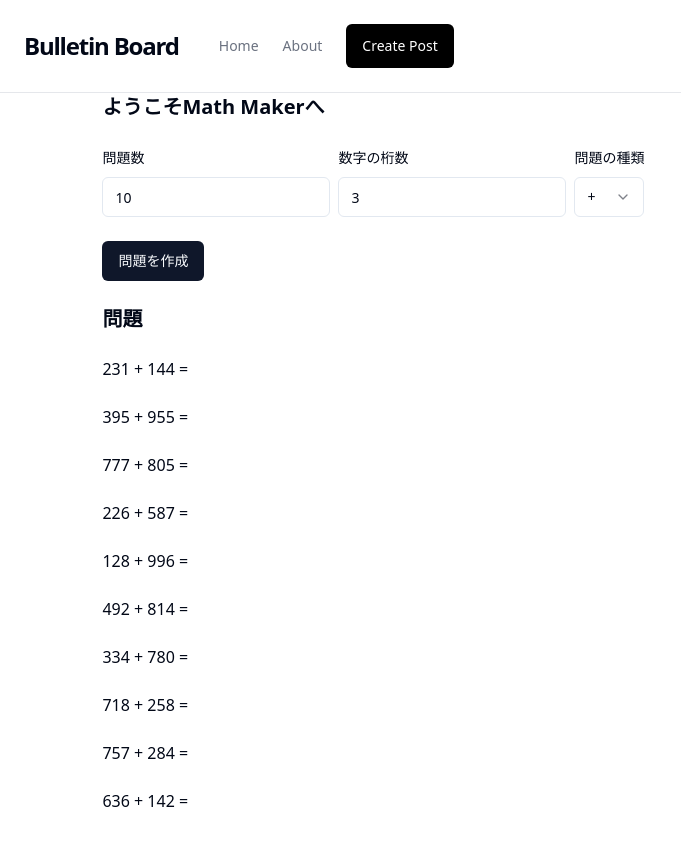
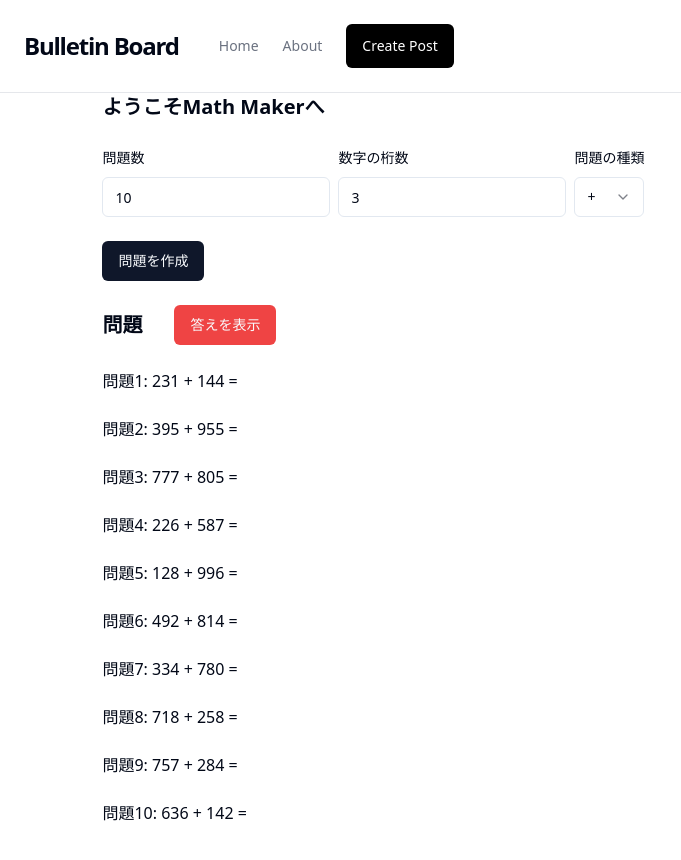
Before and after one commit to likuor/math-maker, a Next.js app: page / in a window 1280 px wide. Both pictures are taken after a click on the button "問題を作成". Shown: the top 860 px of the page, without its empty margins (0-681 px from the left). Built offline with nearby package versions, Linux system fonts and the light colour scheme.

Commit message:
add: showing answers functions

```diff
--- a/components/feature/form/MathForm.tsx
+++ b/components/feature/form/MathForm.tsx
@@ -108,9 +108,10 @@ export function MathForm({ setQuestions }: Props) {
                     <SelectItem value='1'>-</SelectItem>
                     <SelectItem value='2'>×</SelectItem>
                     <SelectItem value='3'>÷</SelectItem>
-                    <SelectItem value='4'>+と-</SelectItem>
+                    {/* TODO 活性化させる */}
+                    {/* <SelectItem value='4'>+と-</SelectItem>
                     <SelectItem value='5'>×と÷</SelectItem>
-                    <SelectItem value='6'>すべて</SelectItem>
+                    <SelectItem value='6'>すべて</SelectItem> */}
                   </SelectContent>
                 </Select>
                 <FormMessage />
--- a/components/pages/index.tsx
+++ b/components/pages/index.tsx
@@ -2,21 +2,38 @@
 
 import React, { useState } from 'react';
 import { MathForm } from '../feature/form/MathForm';
+import { Button } from '../ui/button';
 
 const HomePage = () => {
   const [questions, setQuestions] = useState<any[]>([]);
-  console.log(questions);
+  const [isShownAnswers, setIsShownAnswers] = useState<boolean>(false);
 
   return (
     <div className='space-y-6'>
       <h1 className='font-bold text-xl'>ようこそMath Makerへ</h1>
       <MathForm setQuestions={setQuestions} />
       <div className='space-y-6'>
-        {questions.length > 0 && <h1 className='font-bold text-xl'>問題</h1>}
+        {questions.length > 0 && (
+          <div className='flex flex-row gap-8 items-center'>
+            <h1 className='font-bold text-xl'>問題</h1>
+            <Button
+              type='button'
+              variant='destructive'
+              onClick={() => setIsShownAnswers((prev) => !prev)}
+            >
+              答えを表示
+            </Button>
+          </div>
+        )}
         <div className='flex flex-col gap-6'>
-          {questions.map((question) => (
+          {questions.map((question, index) => (
             <div key={question.equation}>
-              <span>{question.equation}</span>
+              <span>
+                問題{index + 1}: {question.equation}
+              </span>
+              {isShownAnswers && (
+                <span className='text-destructive'> {question.answer}</span>
+              )}
             </div>
           ))}
         </div>
```
